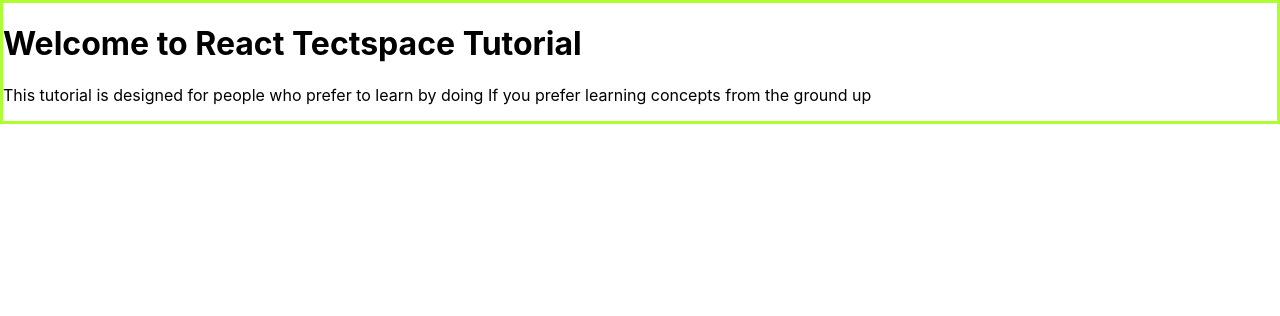
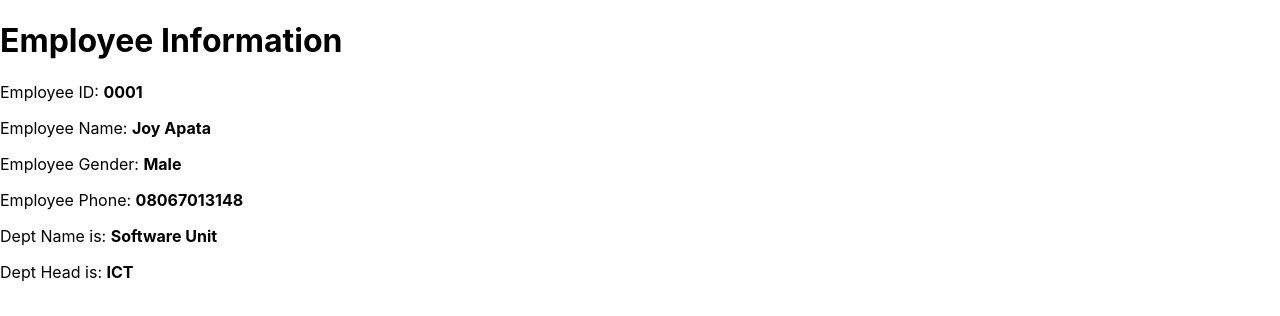
Before and after one commit to apostleyemi/Myreact, a React (Create React App) app: page / in a window 1280 px wide. Shown: the top 316 px of the page. Built offline with nearby package versions, Linux system fonts and the light colour scheme.

Commit message:
function components

```diff
--- a/src/index.js
+++ b/src/index.js
@@ -4,50 +4,37 @@
 
 
 
-/* method two using react  */
+var  DisplayEmployeeInfo=(employee)=>
+{ return <div>
+  <h1>Employee Information</h1>
+      <p>
+      <label>  Employee ID: <b>{employee.Id}</b></label>
+      </p>
 
-/* const element=React.createElement("h1", null,"React Elelment Creation Method two");
+      <p>
+      <label>  Employee Name: <b>{employee.Name}</b></label>
+      </p>
 
-ReactDOM.render(element,document.getElementById("root")); */
+        <p>
+        <label>  Employee Gender: <b>{employee.gender}</b></label>
+        </p>
 
-const element=React.createElement("div",{className:"testClass"},
-React.createElement("h1",null,"Welcome to React Tectspace Tutorial"),
-React.createElement("P",null,"This tutorial is designed for people who prefer to learn by doing If you prefer learning concepts from the ground up"));
+        <p>
+        <label>  Employee Phone: <b>{employee.Phone}</b></label>
+        </p>
+        <Department deptName={employee.deptName} headName={employee.headName}></Department>
+       </div>;
+
+
+}
+
+const Department=(deptInfo)=>{
+  return <div><p>Dept Name is: <b>{deptInfo.deptName}</b></p>
+  <p>Dept Head is: <b>{deptInfo.headName}</b></p>
+
+  </div>
+}
+const element=<DisplayEmployeeInfo Id="0001" Name="Joy Apata" gender="Male" Phone="08067013148" deptName="Software Unit"
+ headName="ICT"></DisplayEmployeeInfo>
 
 ReactDOM.render(element,document.getElementById("root"));
-
-/* method one jss */
-
-/* const element=<h1 className="testClass">Welcome to React Tutorial by Techspace</h1>;
-
-
-ReactDOM.render(element,document.getElementById("root"));
-
-const paraElement=<h1 className="testClass">This is the first paragraph in the project , trying to understand multiple element creation</h1>;
-
-
-ReactDOM.render(paraElement,document.getElementById("para")); */
-
-/* const element=
-<div className="testClass">
-<h1 >Welcome to React Tutorial by Techspace</h1>
-<p>
-This tutorial is designed for people who prefer to learn by doing.
- If you prefer learning concepts from the ground up,
- check out our step-by-step guide. You might find this
-  tutorial and the guide complementary to each othe
-  This tutorial is designed for people who prefer to learn by doing.
- If you prefer learning concepts from the ground up,
- check out our step-by-step guide. You might find this
-  tutorial and the guide complementary to each othe
-  This tutorial is designed for people who prefer to learn by doing.
- If you prefer learning concepts from the ground up,
- check out our step-by-step guide. You might find this
-  tutorial and the guide complementary to each othe
-</p>
-</div>; */
-
-
-
-
-ReactDOM.render(element,document.getElementById("root"));
```
